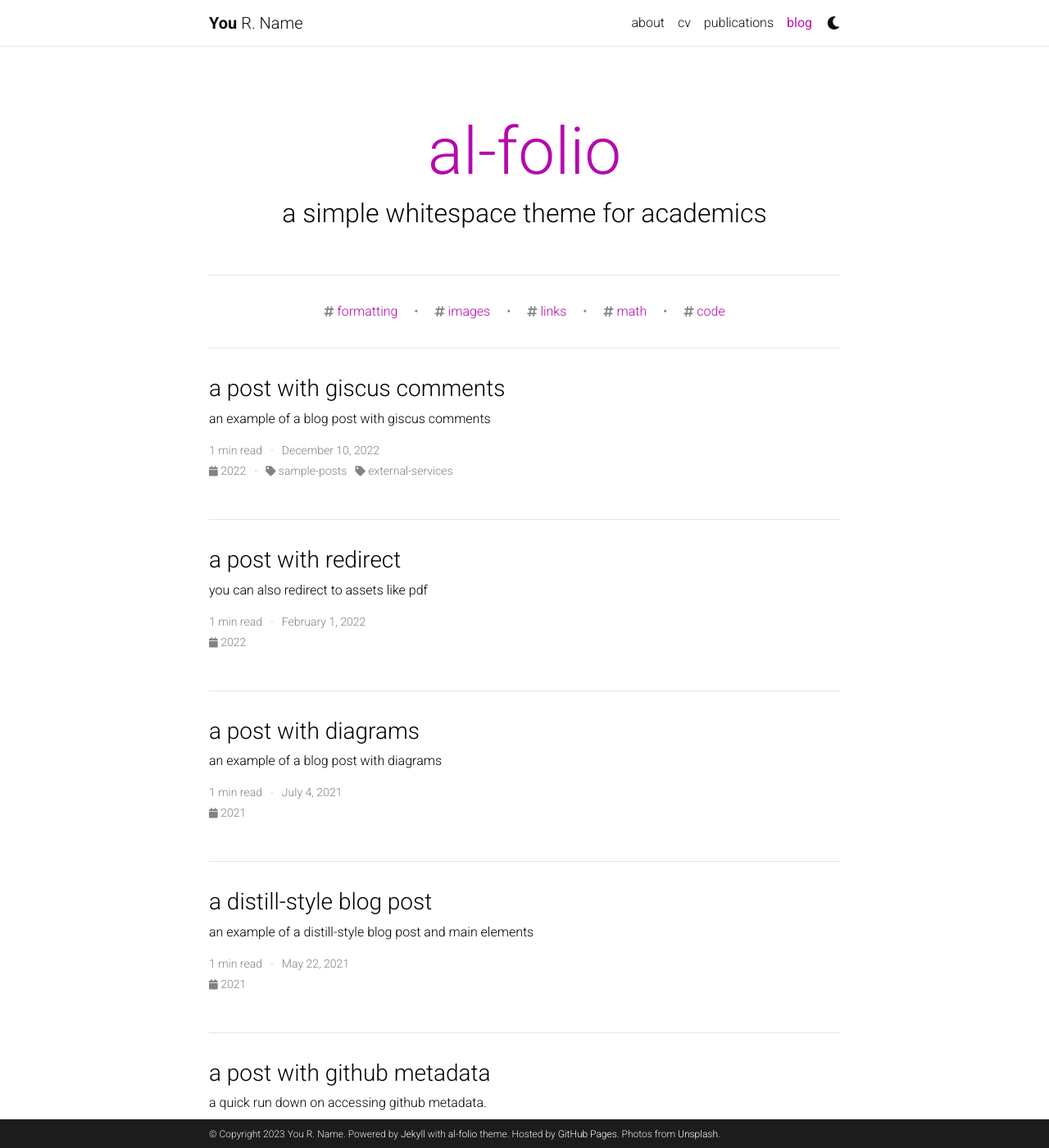
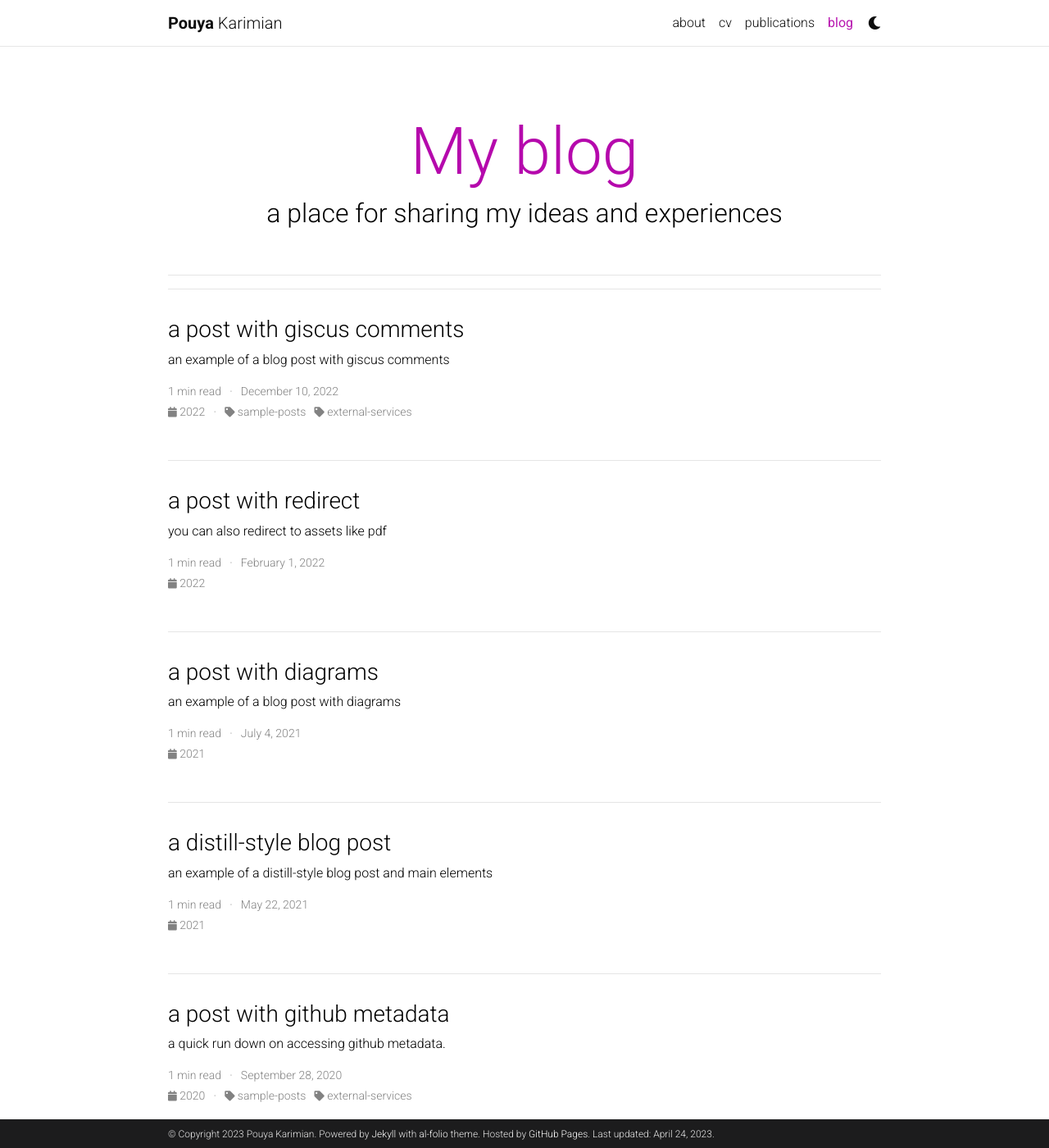
Before and after one commit to pouyaka/pouyaka.github.io, a Jekyll site: the page built from blog/index.html, in a window 1280 px wide and 1400 px high. Shown: the whole window at 82% size. Built offline with Jekyll 4.4.1, drawn with Linux system fonts in a browser that asks for light colours; full-size pictures stand in for the smaller copies a plugin makes; the list of posts is cut into pages by our own code; comment, search, counter and statistics services are not loaded; a style sheet for code colours, icons or effects is not loaded.

Commit message:
Update config file
add profile info. add giscus

```diff
--- a/_config.yml
+++ b/_config.yml
@@ -3,24 +3,23 @@
 # -----------------------------------------------------------------------------
 
 title: blank # the website title (if blank, full name will be used instead)
-first_name: You
-middle_name: R.
-last_name: Name
-email: you@example.com
+first_name: Pouya
+middle_name:
+last_name: Karimian
+email: pouyak@aut.ac.ir
 description: > # the ">" symbol means to ignore newlines until "footer_text:"
-  A simple, whitespace theme for academics. Based on [*folio](https://github.com/bogoli/-folio) design.
+
 footer_text: >
   Powered by <a href="https://jekyllrb.com/" target="_blank">Jekyll</a> with <a href="https://github.com/alshedivat/al-folio">al-folio</a> theme.
   Hosted by <a href="https://pages.github.com/" target="_blank">GitHub Pages</a>.
-  Photos from <a href="https://unsplash.com" target="_blank">Unsplash</a>.
-keywords: jekyll, jekyll-theme, academic-website, portfolio-website  # add your own keywords or leave empty
+keywords: pouya karimian, pouyaka, machine learning, computer vision, artificial intelligence  # add your own keywords or leave empty
 
 lang: en # the language of your site (for example: en, fr, cn, ru, etc.)
-icon: ⚛️  # the emoji used as the favicon (alternatively, provide image name in /assets/img/)
+icon: 👨‍🎓	  # the emoji used as the favicon (alternatively, provide image name in /assets/img/)
 
 url: https://pouyaka.github.io # the base hostname & protocol for your site
 baseurl:  # the subpath of your site, e.g. /blog/
-last_updated: false # set to true if you want to display last updated in the footer
+last_updated: true # set to true if you want to display last updated in the footer
 impressum_path:  # set to path to include impressum link in the footer, use the same path as permalink in a page, helps to conform with EU GDPR
 
 # -----------------------------------------------------------------------------
@@ -34,10 +33,6 @@
 # repo color theme
 repo_theme_light: default       # https://github.com/anuraghazra/github-readme-stats/blob/master/themes/README.md
 repo_theme_dark: dark           # https://github.com/anuraghazra/github-readme-stats/blob/master/themes/README.md
-repo_trophies:
-  enabled: true
-  theme_light: flat    # https://github.com/ryo-ma/github-profile-trophy
-  theme_dark: gitdimmed  # https://github.com/ryo-ma/github-profile-trophy
 
 # -----------------------------------------------------------------------------
 # RSS Feed
@@ -55,7 +50,7 @@
 footer_fixed: true
 
 # Dimensions
-max_width: 800px
+max_width: 900px
 
 # TODO: add layout settings (single page vs. multi-page)
 
@@ -71,11 +66,11 @@
 # Social integration
 # -----------------------------------------------------------------------------
 
-github_username: # your GitHub user name
+github_username: pouyaka # your GitHub user name
 gitlab_username: # your GitLab user name
-twitter_username: # your Twitter handle
+twitter_username: pouy4ka # your Twitter handle
 mastodon_username: # your mastodon instance+username in the format instance.tld/@username
-linkedin_username: # your LinkedIn user name
+linkedin_username: pouyakarimian # your LinkedIn user name
 telegram_username: # your Telegram user name
 scholar_userid: # your Google Scholar ID
 semanticscholar_id: # your Semantic Scholar ID
@@ -104,7 +99,7 @@
 discord_id: # your discord id (18-digit unique numerical identifier)
 
 contact_note: >
-  You can even add a little note about which of these is the best way to reach you.
+  You can always reach me via email.
 
 # -----------------------------------------------------------------------------
 # Analytics and search engine verification
@@ -120,9 +115,9 @@
 # Blog
 # -----------------------------------------------------------------------------
 
-blog_name: al-folio # blog_name will be displayed in your blog page
+blog_name: My blog # blog_name will be displayed in your blog page
 blog_nav_title: blog # your blog must have a title for it to be displayed in the nav bar
-blog_description: a simple whitespace theme for academics
+blog_description: a place for sharing my ideas and experiences
 permalink: /blog/:year/:title/
 
 # Pagination
@@ -137,10 +132,10 @@
 # Follow instructions on https://giscus.app/ to setup for your repo to fill out
 # the information below.
 giscus:
-  repo: alshedivat/al-folio      # <your-github-user-name>/<your-github-repo-name>
-  repo_id: MDEwOlJlcG9zaXRvcnk2MDAyNDM2NQ==
-  category: Comments             # name of the category under which discussions will be created
-  category_id: DIC_kwDOA5PmLc4CTBt6
+  repo: pouyaka/pouyaka.github.io      # <your-github-user-name>/<your-github-repo-name>
+  repo_id: R_kgDOJakp7w
+  category: Announcements             # name of the category under which discussions will be created
+  category_id: DIC_kwDOJakp784CWAm5
   mapping: title                 # identify discussions by post title
   strict: 1                      # use strict identification mode
   reactions_enabled: 1           # enable (1) or disable (0) emoji reactions
@@ -158,7 +153,7 @@
 # you can display them in your blog by adding a link to the RSS feed.
 external_sources:
   - name: medium.com
-    rss_url: https://medium.com/@al-folio/feed
+    rss_url: https://medium.com/@pouyaka/feed
 
 # -----------------------------------------------------------------------------
 # Collections
@@ -259,7 +254,7 @@
     tag: '/blog/tag/:name/'
     category: '/blog/category/:name/'
 
-display_tags: ['formatting', 'images', 'links', 'math', 'code'] # this tags will be dispalyed on the front page of your blog
+display_tags: [] # this tags will be dispalyed on the front page of your blog
 
 # -----------------------------------------------------------------------------
 # Jekyll Scholar
@@ -267,10 +262,10 @@
 
 scholar:
 
-  last_name: [Einstein]
-  first_name: [Albert, A.]
+  last_name: [Karimian]
+  first_name: [Pouya, P.]
 
-  style: apa
+  style: ieee
   locale: en
 
   source: /_bibliography/
```
